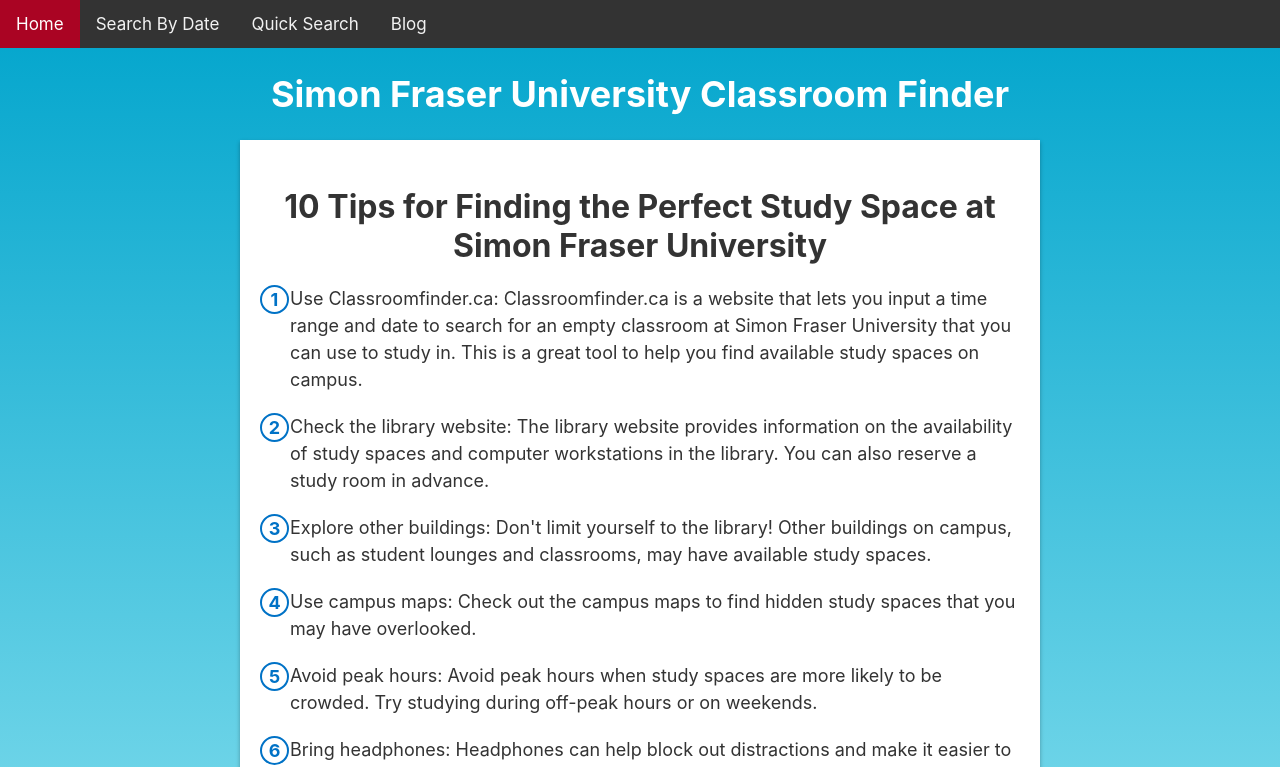
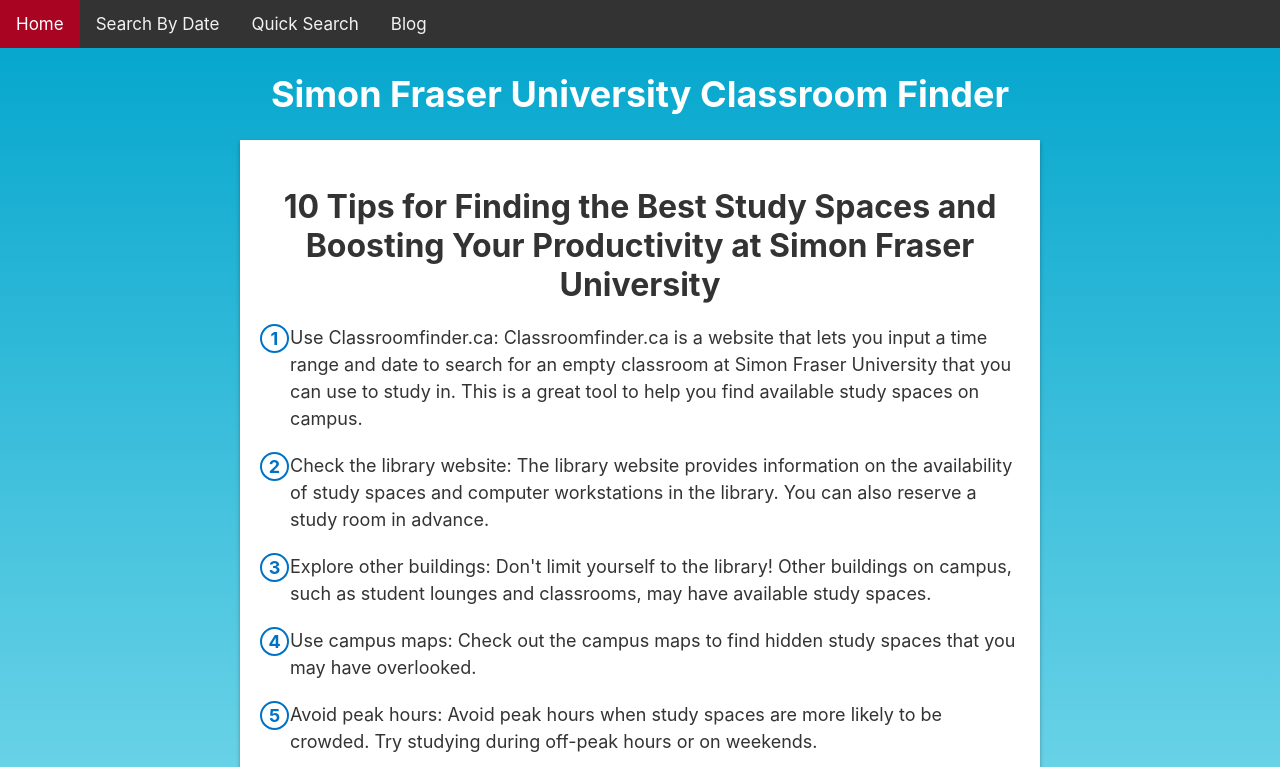
Before and after one commit to milosratkovic/classroom-availability-finder, a React (Create React App) app: page /BlogPost in a window 1280 px wide. Shown: the top 767 px of the page. Built offline with nearby package versions, Linux system fonts and the light colour scheme.

Commit message:
Update BlogPost.js

```diff
--- a/src/BlogPost.js
+++ b/src/BlogPost.js
@@ -4,7 +4,7 @@
 const BlogPost = () => {
   return (
     <div className="blog-post">
-      <h2 className="blog-post-title">10 Tips for Finding the Perfect Study Space at Simon Fraser University</h2>
+      <h2 className="blog-post-title">10 Tips for Finding the Best Study Spaces and Boosting Your Productivity at Simon Fraser University</h2>
       <ol className="blog-post-list">
         <li className="blog-post-item">Use Classroomfinder.ca: Classroomfinder.ca is a website that lets you input a time range and date to search for an empty classroom at Simon Fraser University that you can use to study in. This is a great tool to help you find available study spaces on campus.</li>
         <li className="blog-post-item">Check the library website: The library website provides information on the availability of study spaces and computer workstations in the library. You can also reserve a study room in advance.</li>
```
